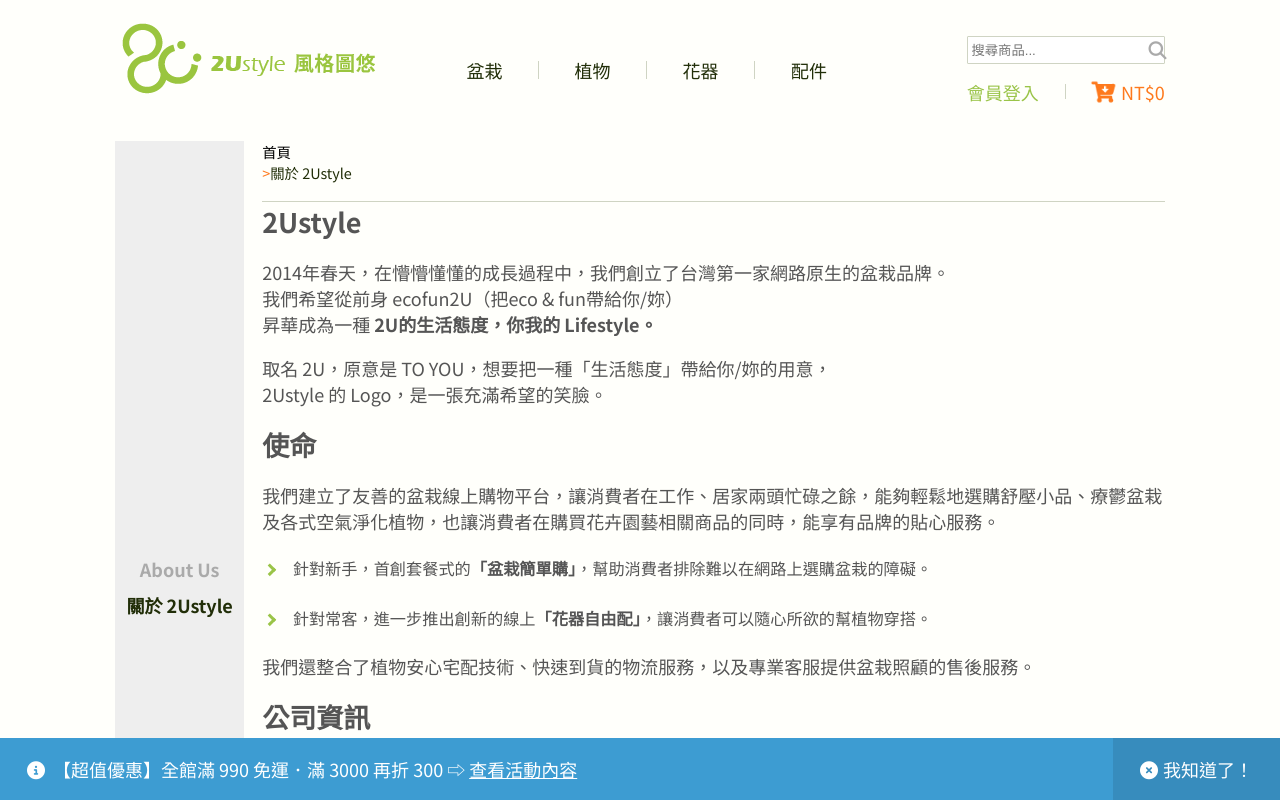
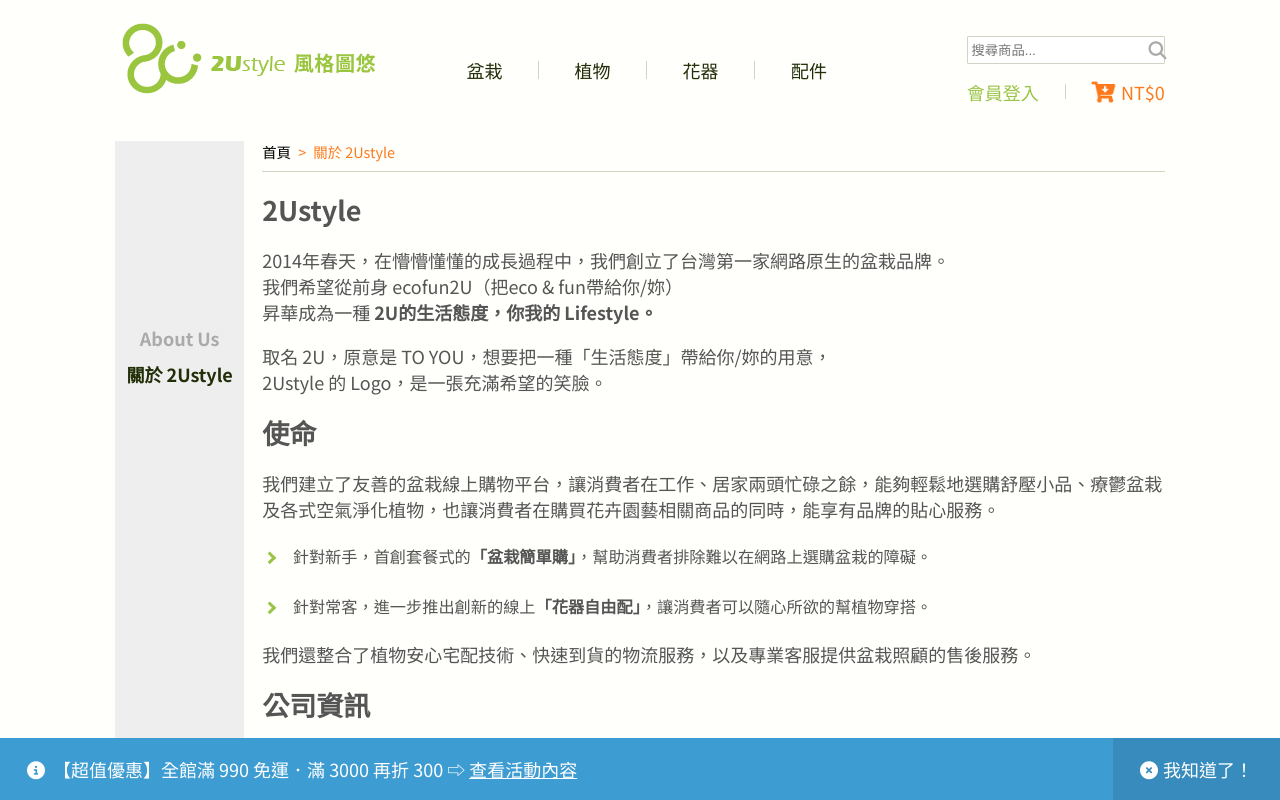
Before and after one commit to RediChen/web_remake_2Ustyle, a React (Create React App) app: page /about in a window 1280 px wide. Shown: the top 800 px of the page. Built offline with nearby package versions, Linux system fonts and the light colour scheme.

Commit message:
累積性進度

```diff
--- a/src/style/style.css
+++ b/src/style/style.css
@@ -613,6 +613,7 @@ note: 須留意有些介面縱使在移動裝置
 @media screen and (min-width: 992px) {
   .layout-single-page header div {
     position: fixed;
+    top: 40%;
   }
 }
 
@@ -672,6 +673,9 @@ note: 須留意有些介面縱使在移動裝置
 }
 
 @media screen and (min-width: 992px) {
+  #layout-prod {
+    margin: 0 9vw;
+  }
   #layout-prod div:last-child {
     -webkit-box-flex: 1;
         -ms-flex-positive: 1;
@@ -682,6 +686,7 @@ note: 須留意有些介面縱使在移動裝置
 
 @media screen and (max-width: 1279.98px) {
   #layout-prod {
+    margin: 0;
     -webkit-box-orient: vertical;
     -webkit-box-direction: reverse;
         -ms-flex-direction: column-reverse;
@@ -739,6 +744,7 @@ body {
   background: #fffffb;
   color: #212e08;
   font-family: "Noto Sans TC", -apple-system, BlinkMacSystemFont,'palatino', serif;
+  position: relative;
 }
 
 .center {
@@ -767,14 +773,24 @@ body {
 }
 
 .breadcrumb {
-  /* span--> (小箭頭 + 子標籤) */
-  padding-bottom: 1rem;
+  display: -webkit-box;
+  display: -ms-flexbox;
+  display: flex;
+  padding-bottom: 0.5rem;
+  margin-bottom: 1rem;
   border-bottom: 1px solid #cfd4c3;
+}
+
+.breadcrumb li {
   font-size: 0.8rem;
 }
 
-.breadcrumb span:last-child {
+.breadcrumb li:last-child {
   color: #fe791c;
+}
+
+.breadcrumb li span {
+  margin: 0 0.4rem;
 }
 
 .row-ul {
--- a/src/style/style.sass
+++ b/src/style/style.sass
@@ -14,6 +14,7 @@ body
     background: $color-theme-0
     color: $color-theme-2
     font-family: "Noto Sans TC", -apple-system, BlinkMacSystemFont,'palatino', serif
+    position: relative
 
 .center
     display: flex
@@ -31,13 +32,17 @@ body
 // 箭頭用樣式 END
 //* 頁面導引樣式
 .breadcrumb
-    /* span--> (小箭頭 + 子標籤) */
-    //todo 尚未用連結寫
-    padding-bottom: 1rem
+    display: flex
+    padding-bottom: 0.5rem
+    margin-bottom: 1rem
     border-bottom: 1px solid $color-border-0
-    font-size: 0.8rem
-    span:last-child
-        color: $color-cart
+    li
+        $fz: 0.8rem
+        font-size: $fz
+        &:last-child
+            color: $color-cart
+        span
+            margin: 0 $fz/2
 // 頁面導引樣式 END
 //* 列清單樣式
 .row-ul
```
